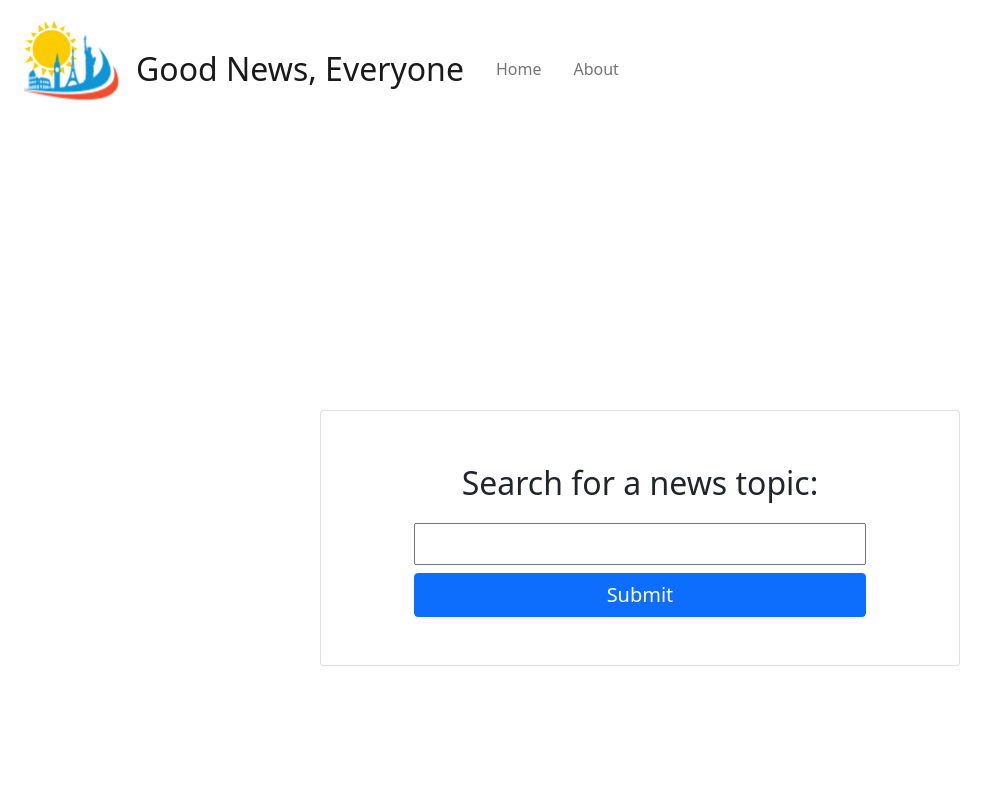
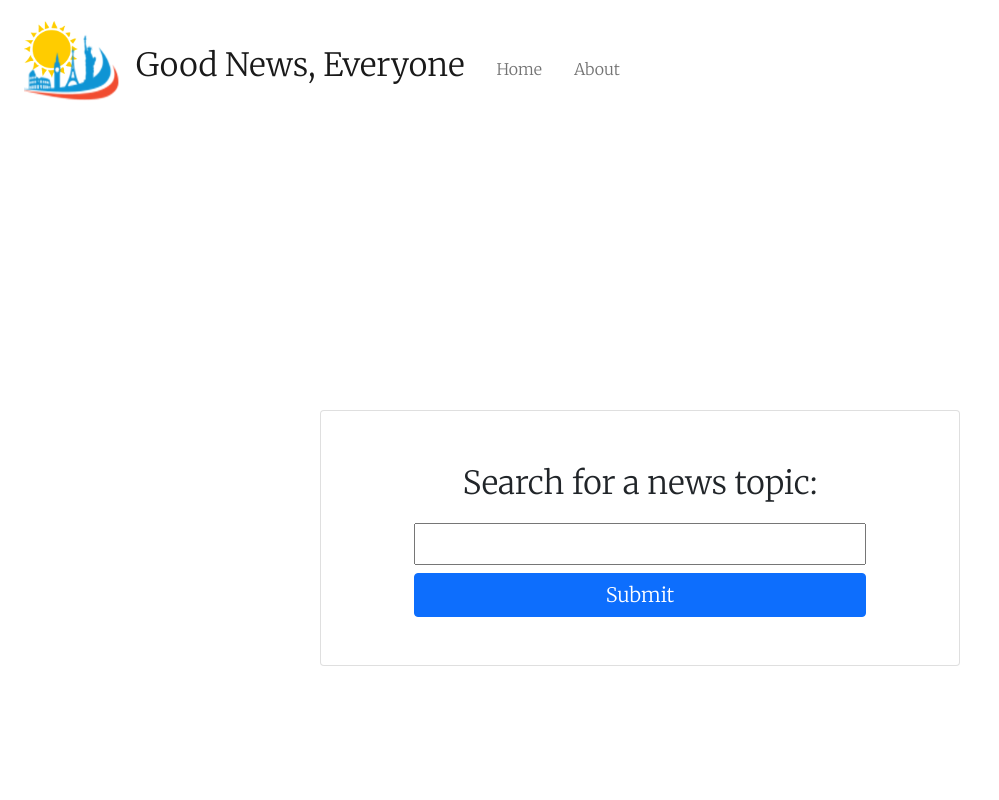
Before and after one commit to tuanyvan/DailyGoodNews, a Next.js app: page / in a window 1280 px wide. Shown: the top 800 px of the page, without its empty margins (0-999 px from the left). Built offline with nearby package versions, Linux system fonts and the light colour scheme.

Commit message:
Add general styling

```diff
--- a/components/Article.js
+++ b/components/Article.js
@@ -10,7 +10,7 @@ class Article extends Component {
     this.title = this.props.article.title
     this.author = this.props.article.author
     this.url = this.props.article.url
-    this.content = this.props.article.content
+    this.content = this.props.article.content.substr(0, this.props.article.content.indexOf('…')+1)
     this.publishedAt = moment(new Date(this.props.article.publishedAt)).format('MMMM Do YYYY')
   }
 
@@ -18,9 +18,16 @@ class Article extends Component {
     return (
         <article>
             <img className="img-fluid min-h-100" src={this.image} alt={this.title} />
-            <a href={this.url} target="_blank"><h2>{this.title}</h2></a>
-            <h3>{this.author} | {this.source}</h3>
-            <h4>{this.publishedAt}</h4>
+            <div className="mt-4">
+              <a
+              className="text-decoration-none"
+              href={this.url}
+              target="_blank">
+                <h2>{this.title}</h2>
+              </a>
+              <h3 className="mt-2">{this.author} | {this.source}</h3>
+              <h4>{this.publishedAt}</h4>
+            </div>
             <p>{this.content}</p>
         </article>
     );
--- a/components/Navigation.js
+++ b/components/Navigation.js
@@ -10,10 +10,10 @@ class Navigation extends Component {
 
     if (this.props.withNavBrand) {
       this.navBrand =
-        <Navbar.Brand>
+        <Navbar.Brand href="#home">
           <div className="d-flex flex-row align-items-center">
             <img className="img-fluid logo" src={logo.src} alt="Good News, Everyone logo" />
-            <h1 className="mb-0 ms-3 fs-2">Good News, Everyone</h1>
+            <h1 className="mb-2 ms-3 fs-2">Good News, Everyone</h1>
           </div>
         </Navbar.Brand>;
       this.navToggle = <Navbar.Toggle aria-controls="responsive-navbar-nav" />
--- a/pages/index.js
+++ b/pages/index.js
@@ -14,6 +14,9 @@ export default function Home() {
         <title>Good News, Everyone</title>
         <meta name="description" content="Good News, Everyone is a news dashboard that brings you the positive side of the world." />
         <link rel="icon" href="/favicon.ico" />
+        <style>
+          @import url('https://fonts.googleapis.com/css2?family=Merriweather:wght@300&display=swap');
+        </style>
       </Head>
 
       <Header />
--- a/styles/globals.css
+++ b/styles/globals.css
@@ -2,8 +2,11 @@ html,
 body {
   padding: 0;
   margin: 0;
-  font-family: -apple-system, BlinkMacSystemFont, Segoe UI, Roboto, Oxygen,
-    Ubuntu, Cantarell, Fira Sans, Droid Sans, Helvetica Neue, sans-serif;
+  font-family: Arial, Helvetica, sans-serif;
+}
+
+header, main {
+  font-family: 'Merriweather', serif !important;
 }
 
 a {
```
